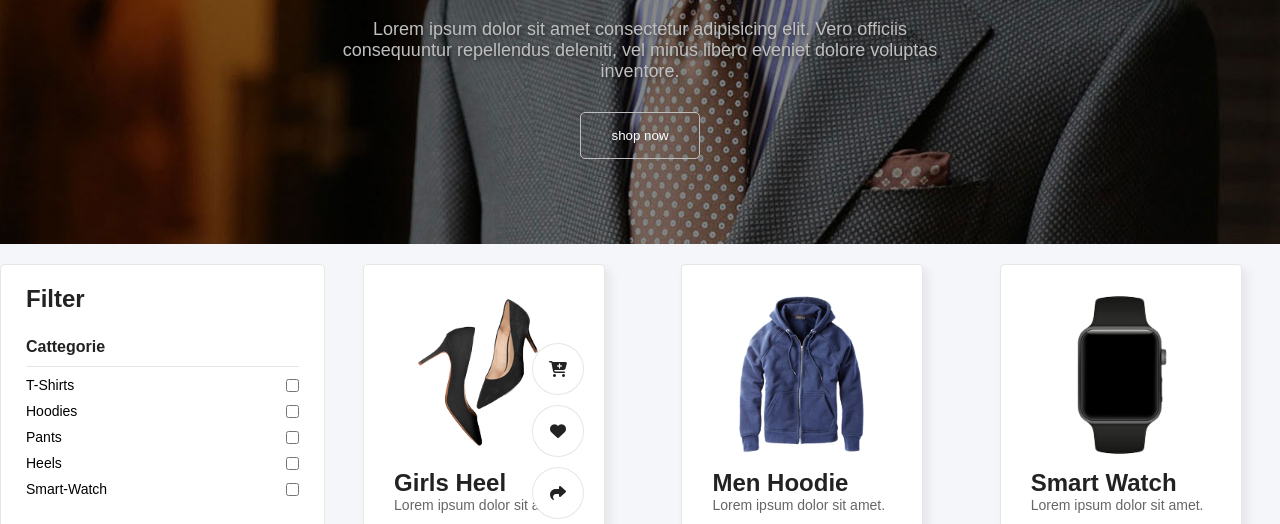
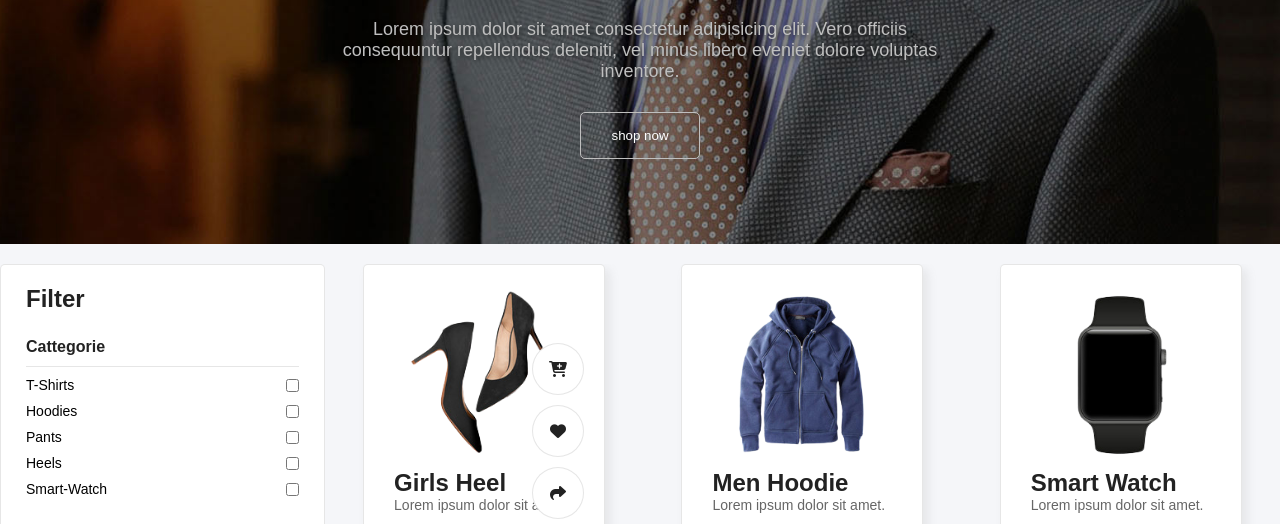
Before and after one commit to ahmedghazal57/Depi---project, a plain HTML site: page clothe.html in a window 1280 px wide. In both pictures the pointer is over the picture 484 px from the left and 651 px from the top of the page. Shown: the part 276-800 px from the top of the page. Drawn offline with Linux system fonts and the light colour scheme.

Commit message:
edit in producs_style.css to add hovering

```diff
--- a/producs_style.css
+++ b/producs_style.css
@@ -78,6 +78,12 @@
     color: var(--dark-color);
   }
   /* product */
+  img{
+    transition: 0.3s ease-in-out;
+  }
+  img:hover{
+    scale: 1.1;
+  }
   .product {
     position: relative;
     background: #fff;
```
